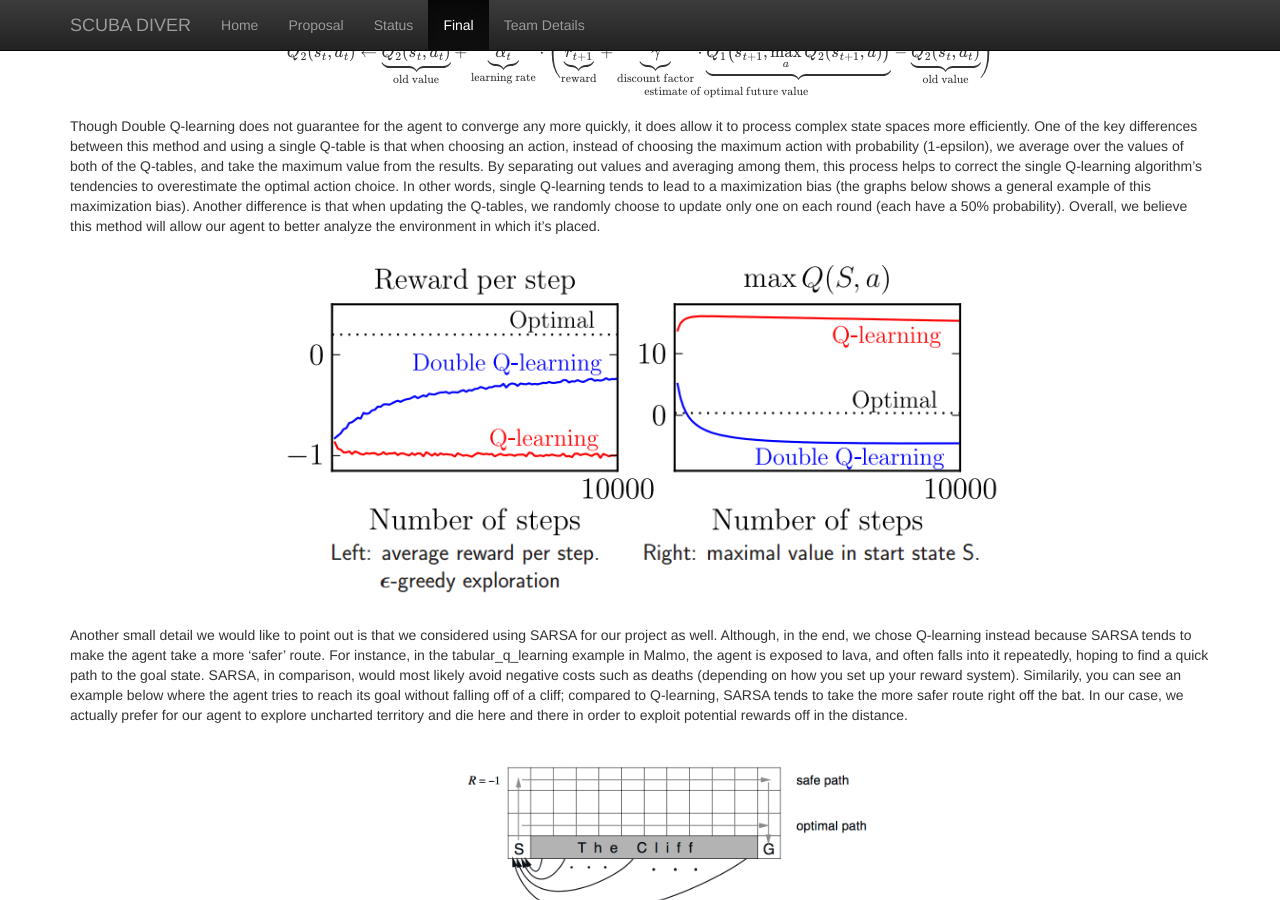
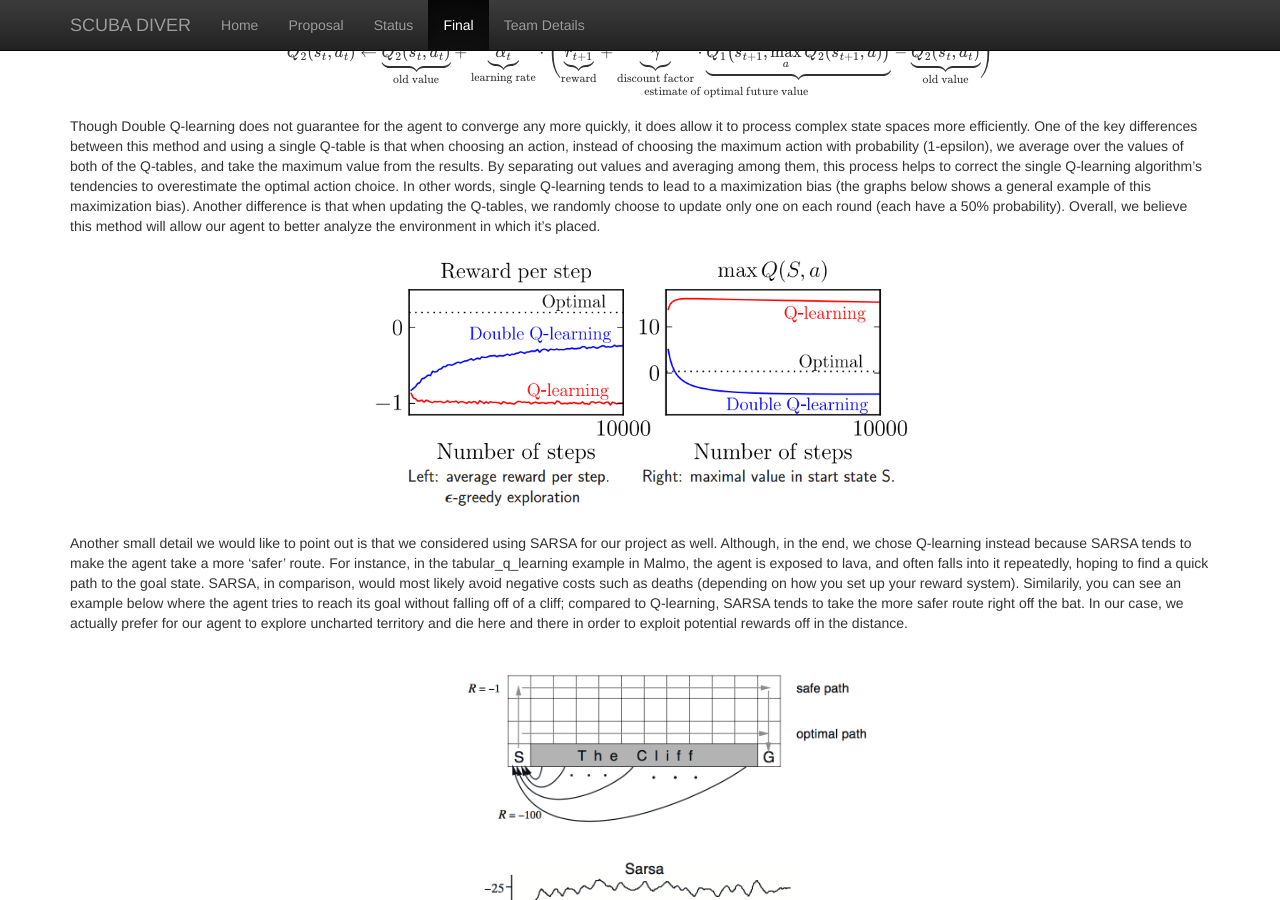
Before and after one commit to andrewdoh/scuba_diver, a Jekyll site: the page built from docs/final.md, in a window 1280 px wide and 900 px high, scrolled down 3449 px. Built offline with Jekyll 4.4.1, drawn with Linux system fonts in a browser that asks for light colours; formulas are drawn with MathJax 3.

Commit message:
Create final.md

```diff
--- a/docs/final.md
+++ b/docs/final.md
@@ -62,7 +62,7 @@ $$ Q_{2}(s_t,a_t)  \leftarrow \underbrace{Q_{2}(s_t,a_t)}_{\text{old value}} + \
 Though Double Q-learning does not guarantee for the agent to converge any more quickly, it does allow it to process complex state spaces more efficiently. One of the key differences between this method and using a single Q-table is that when choosing an action, instead of choosing the maximum action with probability (1-epsilon), we average over the values of both of the Q-tables, and take the maximum value from the results. By separating out values and averaging among them, this process helps to correct the single Q-learning algorithm’s tendencies to overestimate the optimal action choice. In other words, single Q-learning tends to lead to a maximization bias (the graphs below shows a general example of this maximization bias). Another difference is that when updating the Q-tables, we randomly choose to update only one on each round (each have a 50% probability). Overall, we believe this method will allow our agent to better analyze the environment in which it’s placed.
 
 <p align="center">
-<img src="images/roulette_graphs.png" width="800px">
+<img src="images/roulette_graphs.png" width="600px">
 </p>
 
 Another small detail we would like to point out is that we considered using SARSA for our project as well. Although, in the end, we chose Q-learning instead because SARSA tends to make the agent take a more ‘safer’ route. For instance, in the tabular_q_learning example in Malmo, the agent is exposed to lava, and often falls into it repeatedly, hoping to find a quick path to the goal state. SARSA, in comparison, would most likely avoid negative costs such as deaths (depending on how you set up your reward system). Similarily, you can see an example below where the agent tries to reach its goal without falling off of a cliff; compared to Q-learning, SARSA tends to take the more safer route right off the bat. In our case, we actually prefer for our agent to explore uncharted territory and die here and there in order to exploit potential rewards off in the distance.
```
